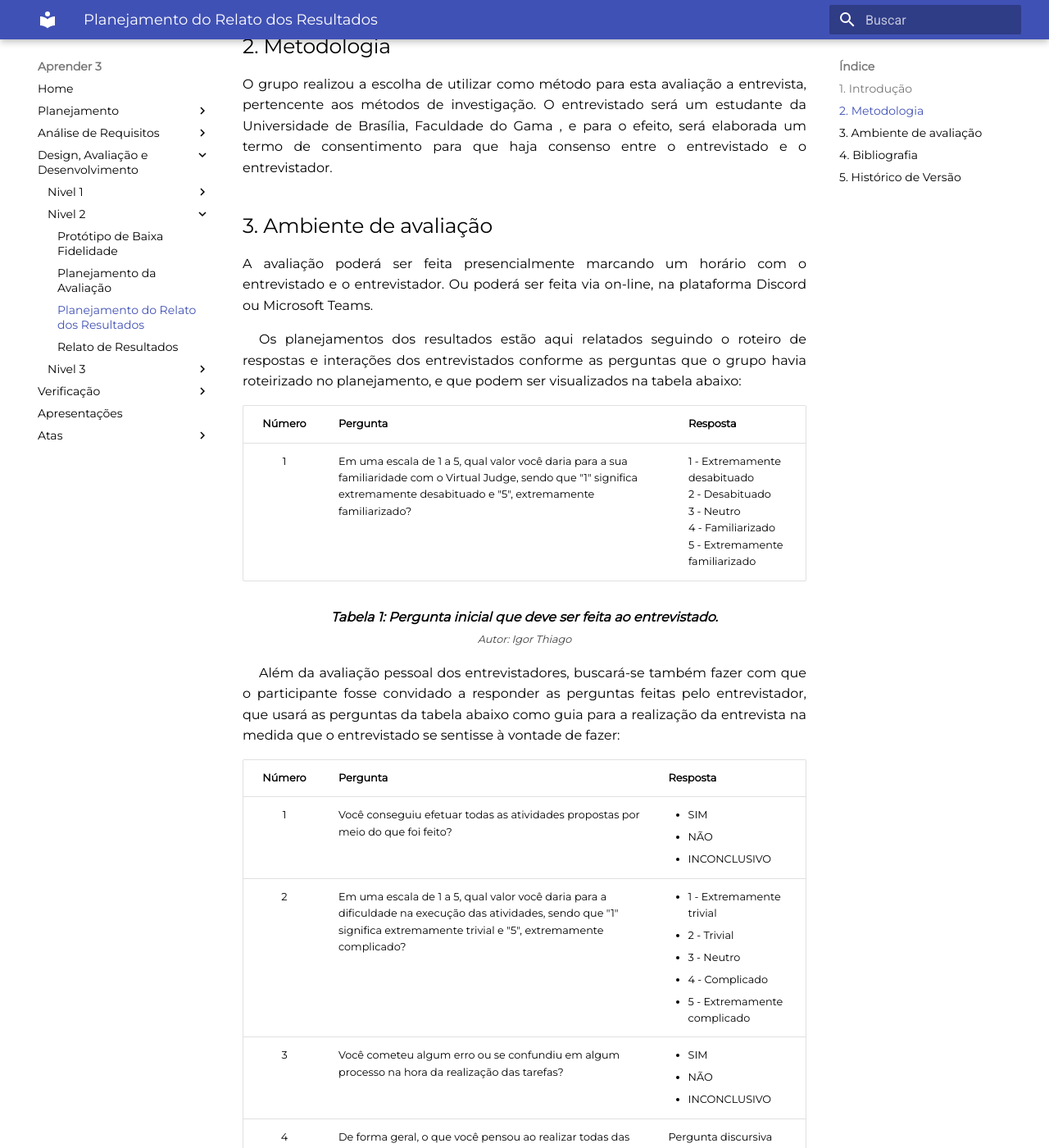
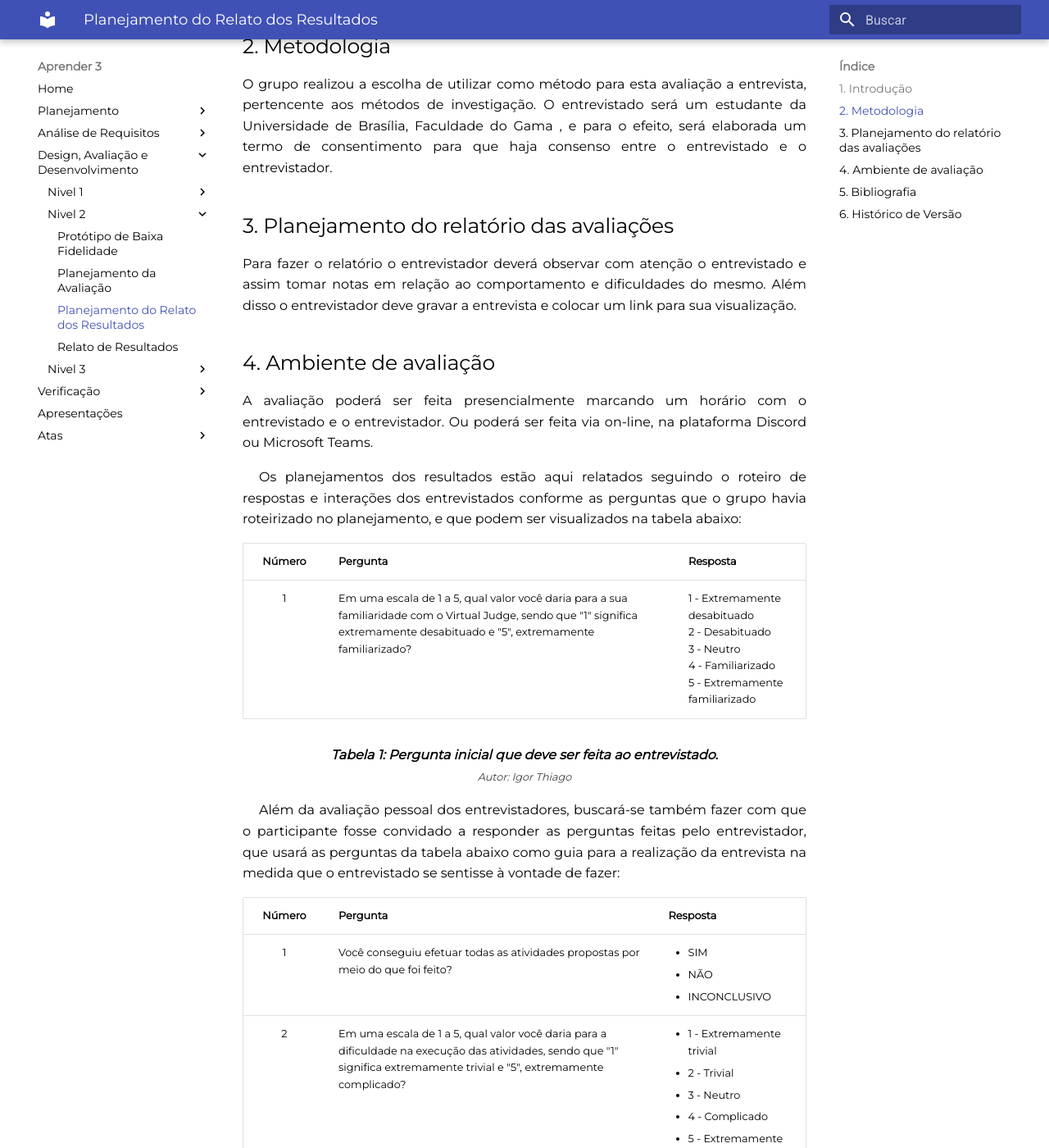
Before and after one commit to mdsreq-fga-unb/2022.2-Aprender3, an MkDocs documentation site: the page built from docs/DesignAvalDesenv/nivel2/relato_resultados_prototipo_papel.md, in a window 1280 px wide and 1400 px high, scrolled down 536 px. Shown: the whole window at 82% size. Built offline with MkDocs 1.6.1 and Material for MkDocs 9.7.7, drawn with Linux system fonts in a browser that asks for light colours; some of the changed text lies outside the part shown.

Commit message:
Atualização do documento de planejamento de relato dos resultados

```diff
--- a/docs/DesignAvalDesenv/nivel2/relato_resultados_prototipo_papel.md
+++ b/docs/DesignAvalDesenv/nivel2/relato_resultados_prototipo_papel.md
@@ -13,7 +13,11 @@ Este documento é atribuído ao framework DECIDE predominantemente à atividade
 
 O grupo realizou a escolha de utilizar como método para esta avaliação a entrevista, pertencente aos métodos de investigação. O entrevistado será um estudante da Universidade de Brasília, Faculdade do Gama , e para o efeito, será elaborada um termo de consentimento para que haja consenso entre o entrevistado e o entrevistador.
 
-## 3. Ambiente de avaliação
+## 3. Planejamento do relatório das avaliações
+
+Para fazer o relatório o entrevistador deverá observar com atenção o entrevistado e assim tomar notas em relação ao comportamento e dificuldades do mesmo. Além disso o entrevistador deve gravar a entrevista e colocar um link para sua visualização.
+
+## 4. Ambiente de avaliação
 
 A avaliação poderá ser feita presencialmente marcando um horário com o entrevistado e o entrevistador. Ou poderá ser feita via on-line, na plataforma Discord ou Microsoft Teams.
 
@@ -46,14 +50,15 @@ Além da avaliação pessoal dos entrevistadores, buscará-se também fazer com
         <br><small>Autor: Igor Thiago</small>
 </figcaption>
 
-## 4. Bibliografia
+## 5. Bibliografia
 
 > Barbosa, S. D. J.; Silva, B. S. da; Silveira, M. S.; Gasparini, I.; Darin, T.; Barbosa, G. D. J. (2021) Interação Humano-Computador e Experiência do usuário. Autopublicação.
 > Nielsen, Jakob (2000). Why You Only Need to Test with 5 Users. Disponível em: <https://www.nngroup.com/articles/why-you-only-need-to-test-with-5-users/>. Acesso em: 20/04/2021
 
-## 5. Histórico de Versão
+## 6. Histórico de Versão
 
 | Versão | Data | Modificação | Autor | Revisor |
 |:--:|:--:|:--:|:--:|:--:|
 | 1.0 | 21/12/2022 | Criação do documento | Rodolfo Cabral Neves | Raphaela Guimarães e Milena Aires |
 | 1.1 | 11/01/2023 | Atualização do documento | Igor Thiago | Vinícius Alves |
+| 1.2 | 31/01/2023 | Atualização do documento | Igor Thiago | Vinícius Alves |
```
